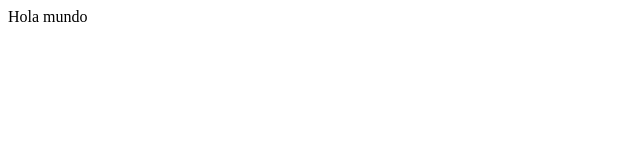
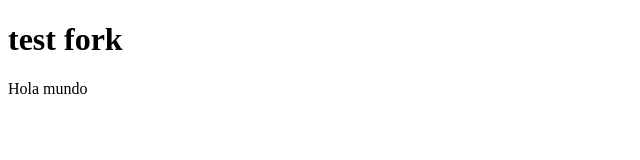
Before and after one commit to Gaboxe/fork-2_upforks_io_git, a plain HTML site: page index.html in a window 1280 px wide. Shown: the whole page, without its empty margins (0-640 px from the left). Drawn offline with Linux system fonts and the light colour scheme.

Commit message:
Upload: Se agrega h1

```diff
--- a/index.html
+++ b/index.html
@@ -7,6 +7,7 @@
     <title>Test</title>
   </head>
   <body>
+    <h1>test fork</h1>
     Hola mundo
   </body>
 </html>
```
